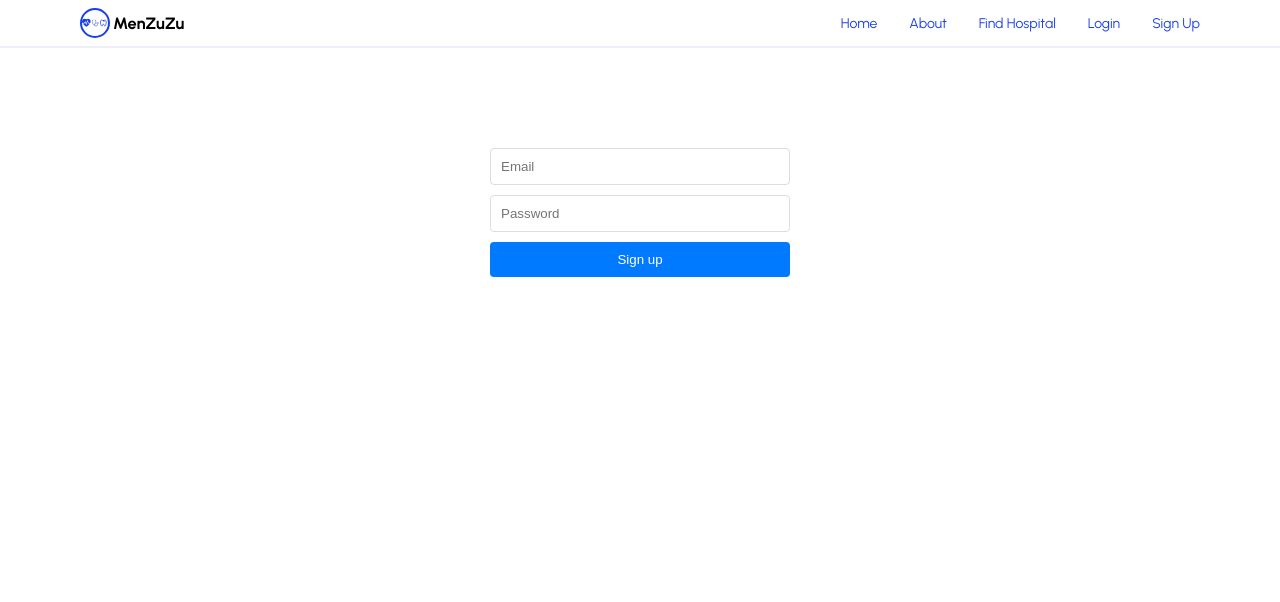
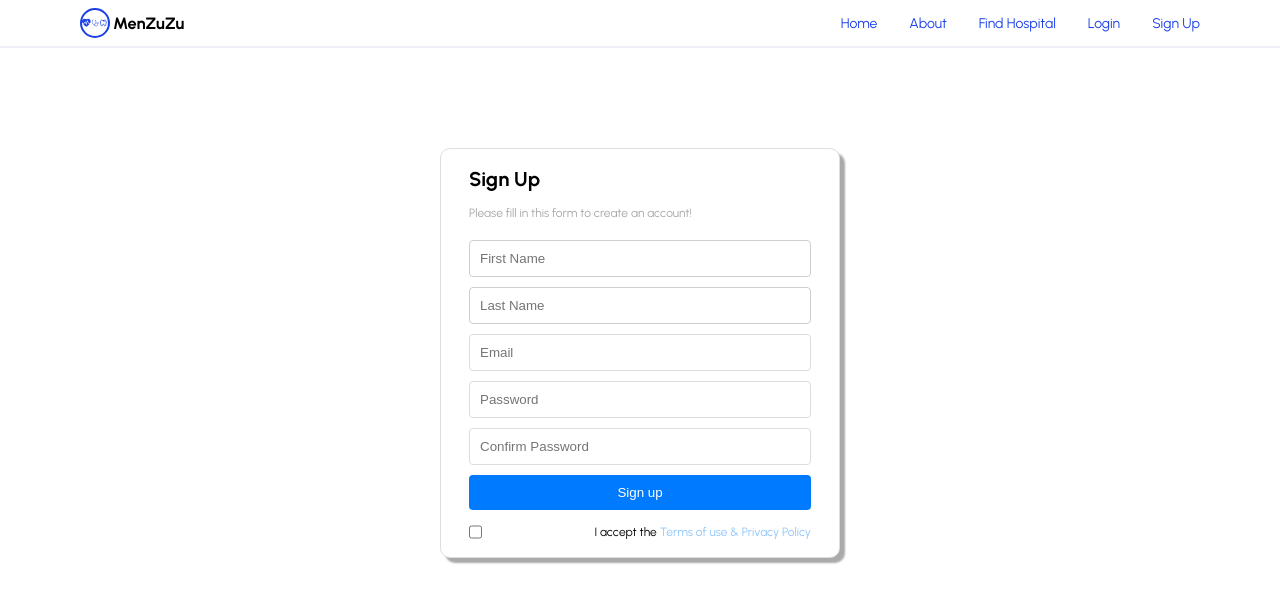
Before and after one commit to HannahDonkor/MyCareFinder-Capstone, a React (Vite) app: page /sign in a window 1280 px wide. Shown: the top 602 px of the page. Built offline with nearby package versions, Linux system fonts and the light colour scheme.

Commit message:
set up signup and login pages

```diff
--- a/src/Pages/Login/Login.css
+++ b/src/Pages/Login/Login.css
@@ -1,8 +1,11 @@
 form {
     display: flex;
     flex-direction: column;
-    width: 300px;
+    width: 400px;
     margin: 100px auto 0;
+    border: 1px solid grey;
+    padding: 18px 28px;
+    background: rgb(243, 241, 241);
 }
 
 input[type="email"], input[type="password"] {
@@ -24,3 +27,22 @@ button[type="submit"] {
 button[type="submit"]:hover {
     background-color: #0056b3;
 }
+
+.reset {
+    /* margin-left: 120px; */
+    font-size: 12px;
+
+}
+
+.login {
+    text-align: center;
+}
+
+.checkbox {
+    justify-content: space-between;
+}
+
+/* .for-reset {
+    display: flex;
+    justify-content: space-between;
+} */
--- a/src/Pages/Login/Login.tsx
+++ b/src/Pages/Login/Login.tsx
@@ -29,9 +29,17 @@ function Login() {
 
   return (
     <form onSubmit={handleSubmit}>
+      <h4 className='form-title login'>Login</h4>
       <input type="email" value={email} onChange={handleEmailChange} placeholder="Email" required />
       <input type="password" value={password} onChange={handlePasswordChange} placeholder="Password" required />
       <button type="submit">Log in</button>
+      <div className='checkbox'>
+        <div>
+          <input id='accept' className="check" type="checkbox"/>
+          <label htmlFor='accept' className='terms'>Remember</label>
+        </div>
+          <span className='reset'>Forgot password?</span>
+      </div>
     </form>
   );
 }
--- a/src/Pages/Sign/Sign.css
+++ b/src/Pages/Sign/Sign.css
@@ -1,15 +1,32 @@
-form {
+/* .for-sign {
+    background-color: #8EC5FC;
+    background-image: linear-gradient(62deg, #8EC5FC 0%, #E0C3FC 100%);
+    height: 100%;
+
+} */
+
+.for-signup {
     display: flex;
     flex-direction: column;
-    width: 300px;
+    width: 400px;
     margin: 100px auto 0;
+    background: white;
+    border: 1px solid #ddd;
+    box-shadow: 5px 5px 2px #aaaaaa;
+    padding: 18px 28px;
+    border-radius: 10px;
 }
 
-input[type="email"], input[type="password"] {
+.sign {
     padding: 10px;
     margin-bottom: 10px;
-    border: 1px solid #ddd;
+    border: 1px solid rgb(208, 205, 205);
     border-radius: 4px;
+}
+
+.form-title {
+    margin-bottom: 15px;
+    font-size: 20px;
 }
 
 button[type="submit"] {
@@ -24,3 +41,26 @@ button[type="submit"] {
 button[type="submit"]:hover {
     background-color: #0056b3;
 }
+
+.check {
+    margin-right: 10px;
+}
+
+.checkbox {
+    display: flex;
+    margin-top: 15px;
+
+}
+
+.terms, .form-para {
+    font-size: 12px;
+}
+
+span {
+    color: #8EC5FC;
+}
+
+.form-para {
+    color: rgb(169, 166, 166);
+    margin-bottom: 20px;
+}
--- a/src/Pages/Sign/Sign.tsx
+++ b/src/Pages/Sign/Sign.tsx
@@ -4,8 +4,20 @@ import { createUserWithEmailAndPassword } from 'firebase/auth';
 import './Sign.css'
 
 function Sign() {
+  const [firstname, setFirstName] = useState<string>('');
+  const [lastname, setLastName] = useState<string>('');
   const [email, setEmail] = useState<string>('');
   const [password, setPassword] = useState<string>('');
+  const [confirmpassword, setConfirmPassword] = useState<string>('');
+
+
+  const handleFirstNameChange = (e: ChangeEvent<HTMLInputElement>) => {
+    setFirstName(e.target.value);
+  }
+
+  const handleLastNameChange = (e: ChangeEvent<HTMLInputElement>) => {
+    setLastName(e.target.value);
+  }
 
   const handleEmailChange = (e: ChangeEvent<HTMLInputElement>) => {
     setEmail(e.target.value);
@@ -13,6 +25,10 @@ function Sign() {
 
   const handlePasswordChange = (e: ChangeEvent<HTMLInputElement>) => {
     setPassword(e.target.value);
+  }
+
+  const handleConfirmPasswordChange = (e: ChangeEvent<HTMLInputElement>) => {
+    setConfirmPassword(e.target.value);
   }
 
   const handleSubmit = async (e: FormEvent) => {
@@ -26,11 +42,22 @@ function Sign() {
   }
 
   return (
-    <form onSubmit={handleSubmit}>
-      <input type="email" value={email} onChange={handleEmailChange} placeholder="Email" required />
-      <input type="password" value={password} onChange={handlePasswordChange} placeholder="Password" required />
-      <button type="submit">Sign up</button>
-    </form>
+    <div className='for-sign'>
+      <form onSubmit={handleSubmit} className="for-signup">
+        <h4 className='form-title'>Sign Up</h4>
+        <p className='form-para'>Please fill in this form to create an account!</p>
+        <input className='sign' type="text" value={firstname} onChange={handleFirstNameChange} placeholder="First Name" required/>
+        <input className='sign' type="text" value={lastname} onChange={handleLastNameChange} placeholder="Last Name" required/>
+        <input className='sign' type="email" value={email} onChange={handleEmailChange} placeholder="Email" required />
+        <input className='sign' type="password" value={password} onChange={handlePasswordChange} placeholder="Password" required />
+        <input className='sign' type="password" value={confirmpassword} onChange={handleConfirmPasswordChange} placeholder="Confirm Password" required />
+        <button type="submit">Sign up</button>
+        <div className='checkbox'>
+        <input id='accept' className="check" type="checkbox"/><label htmlFor='accept' className='terms'>I accept the <span>Terms of use & Privacy Policy</span></label>
+        </div>
+      </form>
+
+    </div>
   );
 }
 
```
